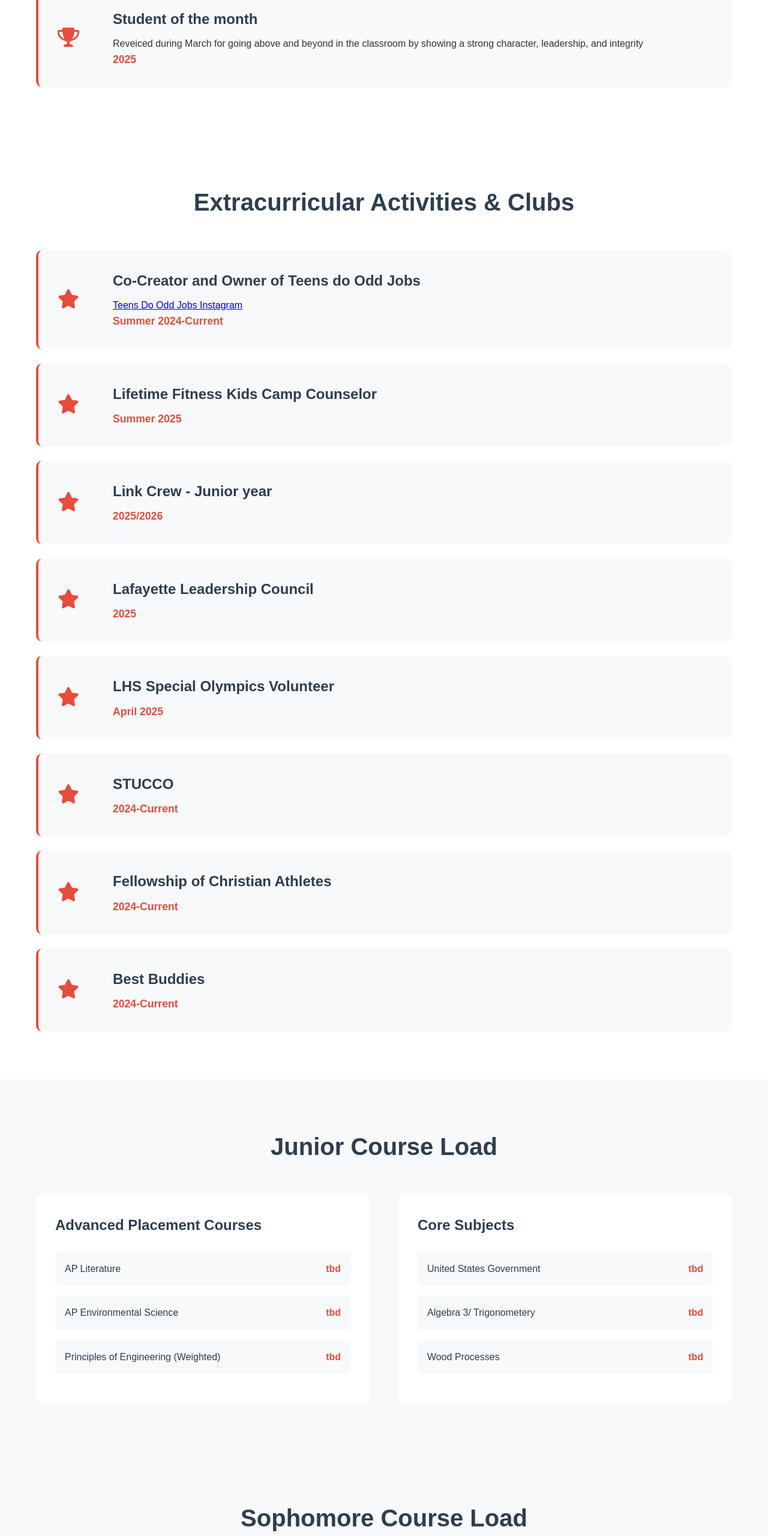
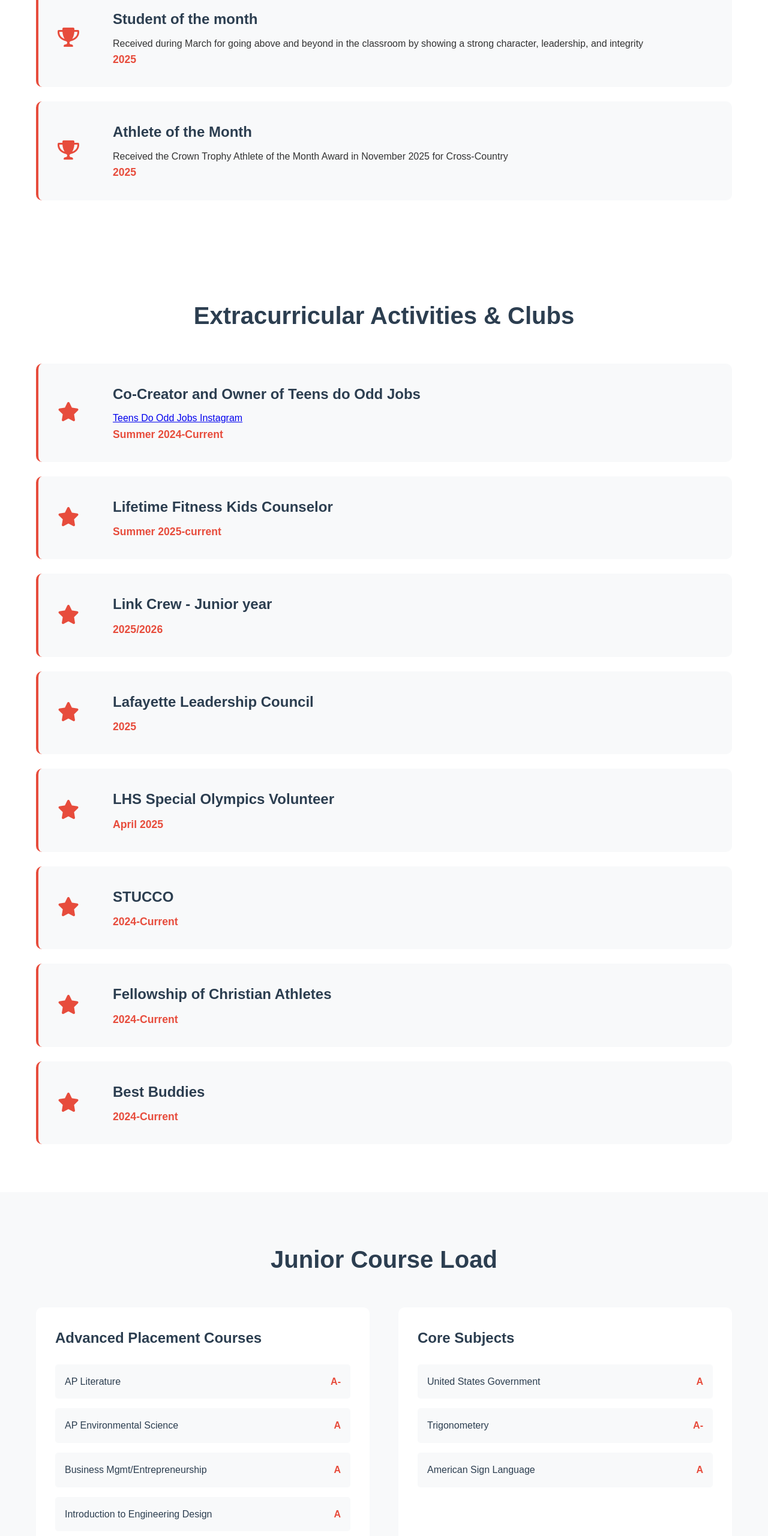
Before and after one commit to archambeault-com/family-website-kelly, a plain HTML site: page academics.html in a window 1280 px wide. Shown: the part 1629-4189 px from the top of the page at 60% size. Drawn offline with Linux system fonts and the light colour scheme.

Commit message:
updates to academics, achievements and home for 25 xc

```diff
--- a/academics.html
+++ b/academics.html
@@ -99,7 +99,17 @@
                     </div>
                     <div class="award-content">
                         <h3>Student of the month</h3>
-                        <p>Reveiced during March for going above and beyond in the classroom by showing a strong character, leadership, and integrity</p>
+                        <p>Received during March for going above and beyond in the classroom by showing a strong character, leadership, and integrity</p>
+                        <span class="award-year">2025</span>
+                    </div>
+                </div>
+                <div class="award-item">
+                    <div class="award-icon">
+                        <i class="fas fa-trophy"></i>
+                    </div>
+                    <div class="award-content">
+                        <h3>Athlete of the Month</h3>
+                        <p>Received the Crown Trophy Athlete of the Month Award in November 2025 for Cross-Country</p>
                         <span class="award-year">2025</span>
                     </div>
                 </div>
@@ -127,8 +137,8 @@
                         <i class="fas fa-star"></i>
                     </div>
                     <div class="award-content">
-                        <h3>Lifetime Fitness Kids Camp Counselor</h3>
-                        <span class="award-year">Summer 2025</span>
+                        <h3>Lifetime Fitness Kids Counselor</h3>
+                        <span class="award-year">Summer 2025-current</span>
                     </div>
                 </div>
                 <div class="award-item">
@@ -198,15 +208,19 @@
                     <div class="course-list">
                         <div class="course-item">
                             <span class="course-name">AP Literature</span>
-                            <span class="course-grade">tbd</span>
+                            <span class="course-grade">A-</span>
                         </div>
                         <div class="course-item">
                             <span class="course-name">AP Environmental Science</span>
-                            <span class="course-grade">tbd</span>
+                            <span class="course-grade">A</span>
                         </div>
                         <div class="course-item">
-                            <span class="course-name">Principles of Engineering (Weighted)</span>
-                            <span class="course-grade">tbd</span>
+                            <span class="course-name">Business Mgmt/Entrepreneurship</span>
+                            <span class="course-grade">A</span>
+                        </div>
+                        <div class="course-item">
+                            <span class="course-name">Introduction to Engineering Design</span>
+                            <span class="course-grade">A</span>
                         </div>
                     </div>
                 </div>
@@ -215,15 +229,15 @@
                     <div class="course-list">
                         <div class="course-item">
                             <span class="course-name">United States Government</span>
-                            <span class="course-grade">tbd</span>
+                            <span class="course-grade">A</span>
                         </div>
                         <div class="course-item">
-                            <span class="course-name">Algebra 3/ Trigonometery</span>
-                            <span class="course-grade">tbd</span>
+                            <span class="course-name">Trigonometery</span>
+                            <span class="course-grade">A-</span>
                         </div>
                         <div class="course-item">
-                            <span class="course-name">Wood Processes</span>
-                            <span class="course-grade">tbd</span>
+                            <span class="course-name">American Sign Language</span>
+                            <span class="course-grade">A</span>
                         </div>
                     </div>
                 </div>
```
Also changed, not shown: achievements.html (+10 -1 lines), index.html (+10 -0 lines).
